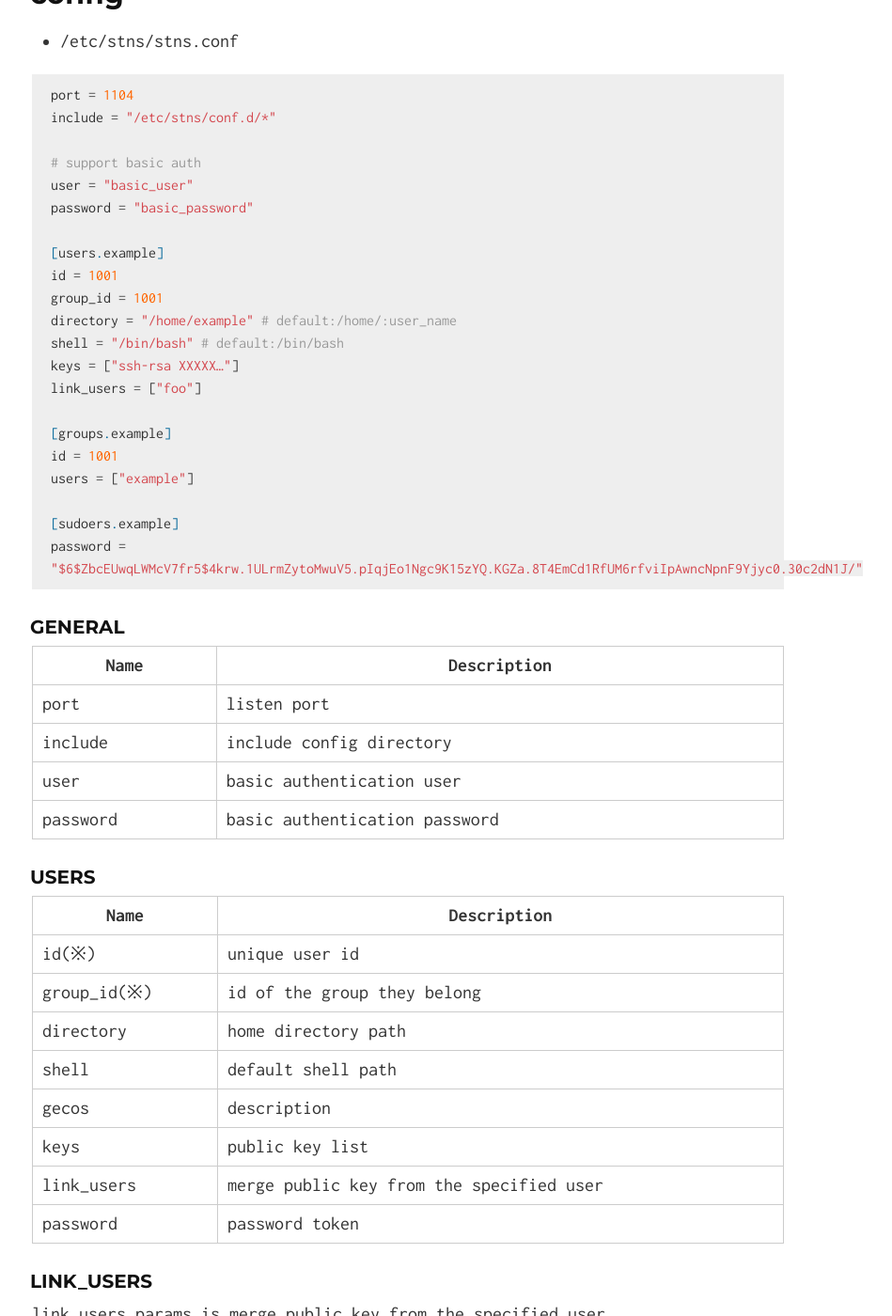
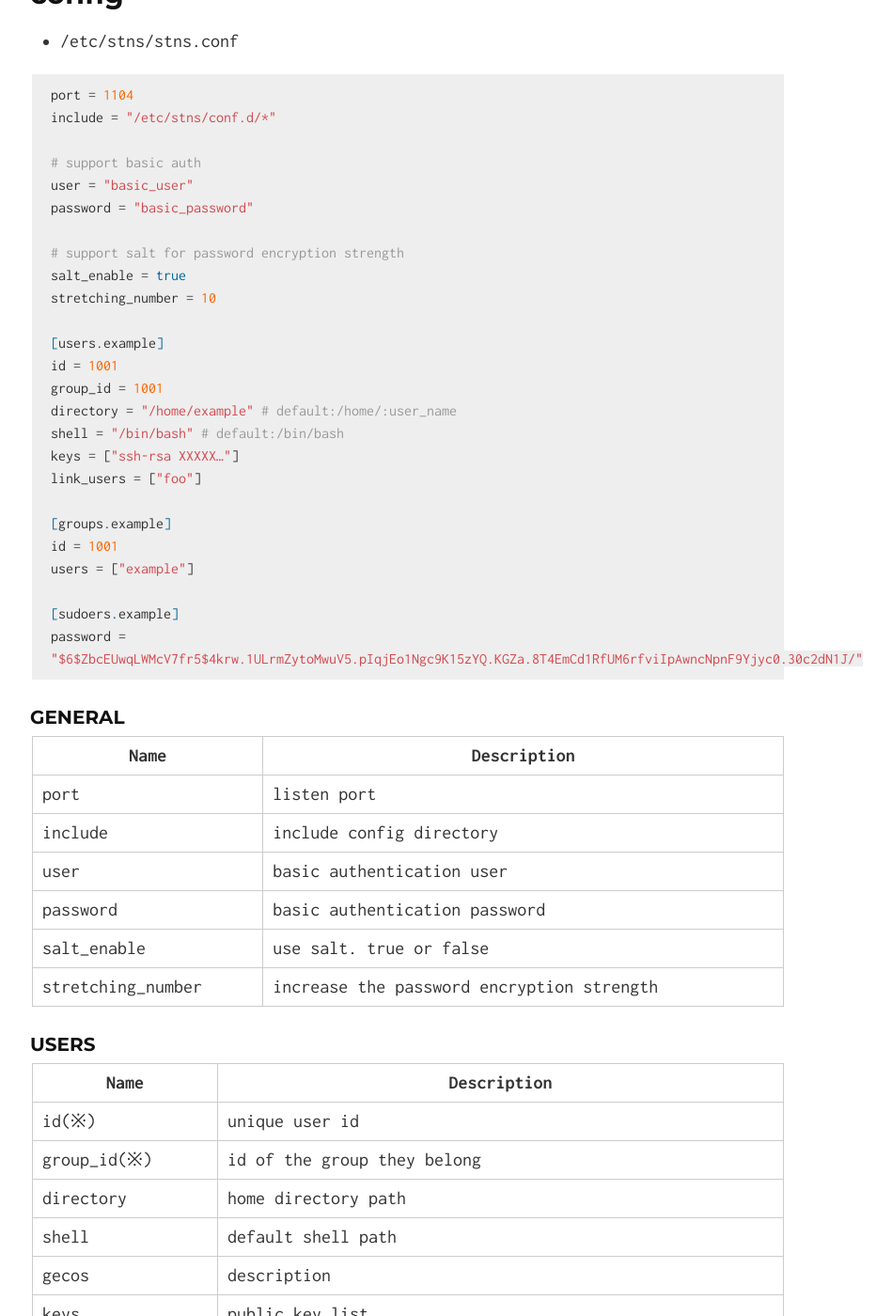
Before and after one commit to STNS/stns.github.io, a Jekyll site: the page built from configuration.en.md, in a window 1280 px wide and 1400 px high, scrolled down 463 px. Shown: the whole window at 94% size, without its empty margins (206-1155 px from the left). Built offline with Jekyll 4.4.1, drawn with Linux system fonts in a browser that asks for light colours.

Commit message:
Update configuration.en.md about password encryption strength

```diff
--- a/configuration.en.md
+++ b/configuration.en.md
@@ -23,6 +23,10 @@ include = "/etc/stns/conf.d/*"
 user = "basic_user"
 password = "basic_password"
 
+# support salt for password encryption strength
+salt_enable = true
+stretching_number = 10
+
 [users.example]
 id = 1001
 group_id = 1001
@@ -47,6 +51,8 @@ password = "$6$ZbcEUwqLWMcV7fr5$4krw.1ULrmZytoMwuV5.pIqjEo1Ngc9K15zYQ.KGZa.8T4Em
 |include|include config directory|
 |user| basic authentication user|
 |password| basic authentication password|
+|salt_enable| use salt. true or false|
+|stretching_number| increase the password encryption strength|
 
 ### Users
 
```
